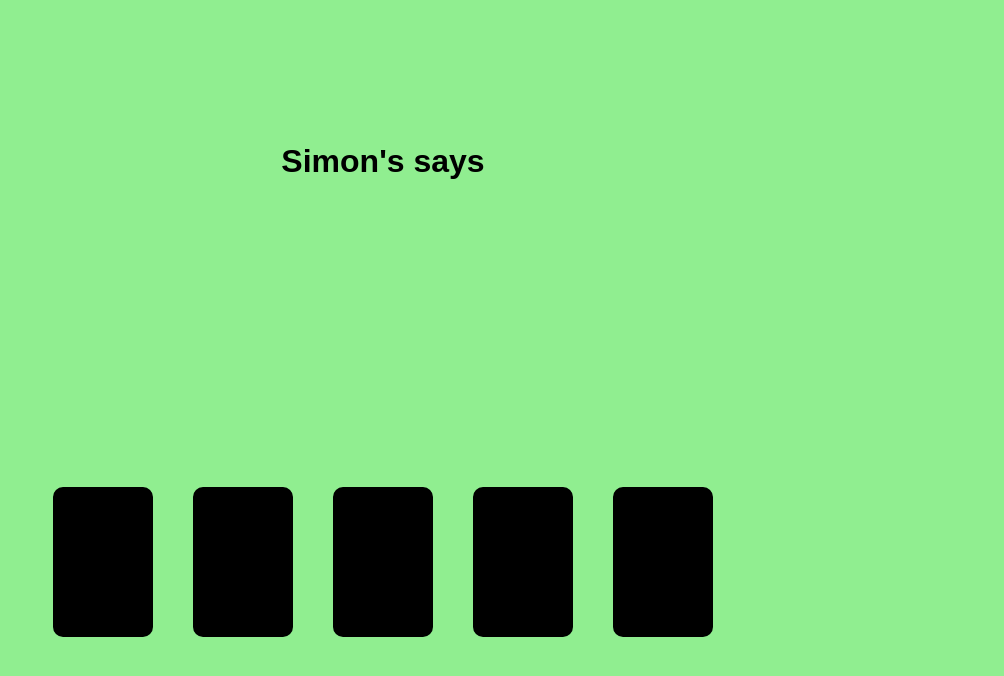
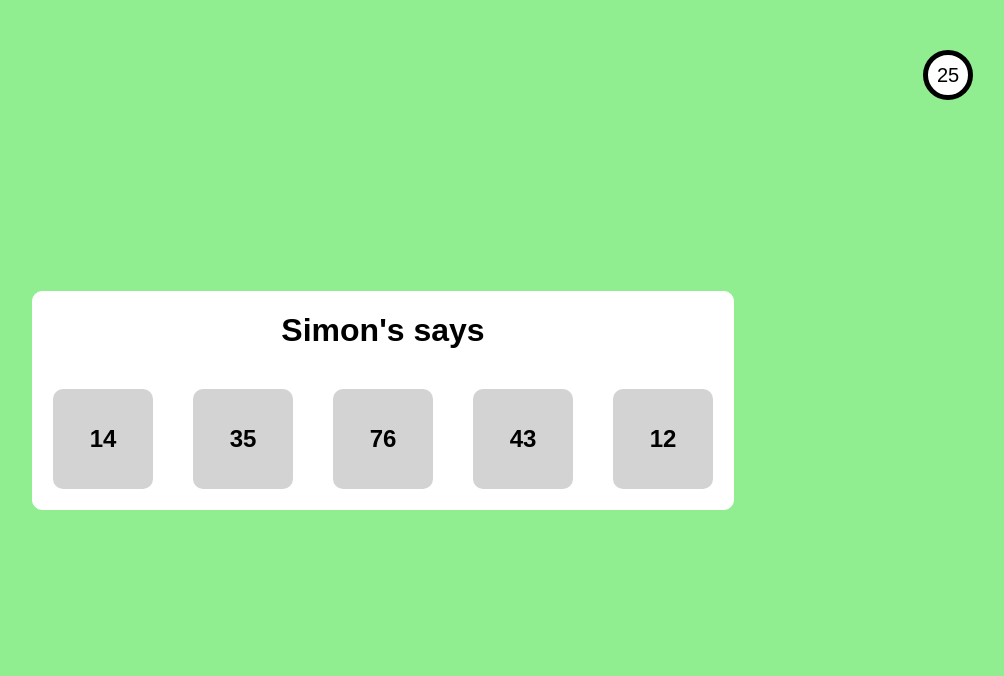
Before and after one commit to guidimarco/js-simon, a plain HTML site: page index.html in a window 1280 px wide. Shown: the whole page, without its empty margins (257-1261 px from the left). Drawn offline with nearby package versions, Linux system fonts and the light colour scheme.

Commit message:
HTML-CSS rifinitura JS pulito codice

```diff
--- a/assets/main.js
+++ b/assets/main.js
@@ -4,7 +4,7 @@ $("document").ready(function() {
     var max = 100; // max value random number
     var totNumbers = 5; // total of rnd-n
     var rndNumbers = []; // array of rnd-n
-    var time = 5; // (sec) after that time cards --> hidden
+    var time = 30; // (sec) after that time cards --> hidden
     var userNumbers = []; // user-numbers
     var userNotRndNumb = []; // user-number not in the rnd-n --> intersection
 
@@ -15,7 +15,7 @@ $("document").ready(function() {
     console.log("Numeri estratti:");
     console.log(rndNumbers);
 
-    // STEP 2 create card (with numbers) in html
+    // STEP 2 create card (with rnd-numbers) in html
     cardCreator(rndNumbers);
 
     // BONUS STEP countdown timer
@@ -46,36 +46,20 @@ $("document").ready(function() {
             // STEP 5 make card visible again
             onOffCard();
 
-            // STEP 6 check user numbers
-            for (var i = 0; i < rndNumbers.length; i++) {
-
-                if (userNumbers.includes(rndNumbers[i])) {
-                    $(".card").eq(i).addClass("found")
-                } else {
-                    $(".card").eq(i).addClass("not-found")
-                }
-
-            }
+            // STEP 6 check user numbers + output
+            checkAndStamp(userNumbers, rndNumbers);
 
             // STEP 7 create user card (there are not in rnd-numbers)
             userNotRndNumb = userNumbers.filter(x => !rndNumbers.includes(x));
 
-            // add card in html
             if (userNotRndNumb.length != 0) {
-                // generate the div container
-                var userCardContainer;
-                userCardContainer = $("<div></div>").addClass("container").appendTo($("main"));
+                // add card in html
+                userCardGenerator(userNotRndNumb);
+            }
 
-                var currentCard;
-                for (var i = 0; i < userNotRndNumb.length; i++) {
-                    currentCard = $("<div>" + userNotRndNumb[i] + "</div>").addClass("card not-found").appendTo(userCardContainer);
-                }
-            }
         }, 1000);
 
-
     }, (time * 1000)); // fine after "time" sec
-
 
 }); // fine codice js
 
@@ -117,12 +101,12 @@ function cardCreator(numbers) {
 }
 // #/2-fold EEEEE CARD CREATOR EEEEE
 
-// #2-fold SSSSS HIDDEN CARD SSSSS
+// #2-fold SSSSS ON-OFF CARD SSSSS
 // hidden card
 function onOffCard() {
     $(".card").toggleClass("hidden");
 }
-// #/2-fold EEEEE HIDDEN CARD EEEEE
+// #/2-fold EEEEE ON-OFF CARD EEEEE
 
 // #2-fold SSSSS ASK A NUMBER SSSSS
 // ask a CORRECT number from min to max INCLUDES
@@ -152,8 +136,40 @@ function askNumbers(min, max, tot) {
 }
 // #/2-fold EEEEE ASK TOT NUMBER EEEEE
 
+// #2-fold SSSSS CHECK AND STAMP SSSSS
+// check user-numbers (array1) and rnd-askNumbers (array2) and stamp in HTML
+function checkAndStamp(array1, array2) {
 
+    for (var i = 0; i < array2.length; i++) {
 
+        if (array1.includes(array2[i])) {
+            // element of array 2 is array 1
+            $(".card").eq(i).addClass("found");
+        } else {
+            // element of array 2 isn't array 1
+            $(".card").eq(i).addClass("not-found");
+        }
 
+    }
+}
+// #/2-fold EEEEE CHECK AND STAMP EEEEE
+
+// #2-fold SSSSS user card generator SSSSS
+// stam in html the user-number that are not in rnd
+function userCardGenerator(array) {
+    // LOCAL VAR ASSIGNMENT
+    var userCardContainer; // new div --> card-container
+    var currentCard; // new card
+
+    // generate the div container
+    userCardContainer = $("<div></div>").addClass("container").appendTo($("main"));
+
+    // push the card card container
+    for (var i = 0; i < array.length; i++) {
+        currentCard = $("<div>" + array[i] + "</div>").addClass("card not-found").appendTo(userCardContainer);
+    }
+
+}
+// #/2-fold EEEEE user card generator EEEEE
 
 // </1-fold> EEEEE ALL FUNCTION EEEEE
--- a/assets/style.css
+++ b/assets/style.css
@@ -11,6 +11,10 @@
 /* <1-fold SSSSS ALL DOC CLASSES SSSSS */
 body {
     font-family: sans-serif;
+}
+
+h1 {
+    margin: 20px;
 }
 
 /* </1-fold> EEEEE ALL DOC CLASSES EEEEE */
@@ -27,25 +31,28 @@ main {
     display: flex;
     flex-direction: column;
     align-items: center;
-    justify-content: space-around;
+    justify-content: center;
     position: relative;
 }
 
 /* #2-fold SSSSS CONTAINER SSSSS */
 .container {
-    display: flex;
-    justify-content: space-around;
+    text-align: center;
+    border: 1px solid white;
+    border-radius: 10px;
+    background-color: white;
+    margin: 20px;
 }
 
 .card {
     width: 100px;
-    height: 150px;
-    background-color: #f2f2f2;
+    height: 100px;
+    background-color: lightgray;
     color: black;
-    border: 10px solid #f2f2f2;
+    border: 10px solid lightgray;
     border-radius: 10px;
     margin: 20px;
-    display: flex;
+    display: inline-flex;
     justify-content: center;
     align-items: center;
     font-size: 24px;
@@ -83,9 +90,10 @@ main {
     display: flex;
     justify-content: center;
     align-items: center;
-    width: 100px;
-    height: 100px;
+    width: 50px;
+    height: 50px;
     background-color: white;
+    border: 5px solid black;
     font-size: 20px;
     border-radius: 50%;
     position: absolute;
--- a/index.html
+++ b/index.html
@@ -18,13 +18,14 @@
     <body>
         <header></header>
         <main>
-            <h1>Simon's says</h1>
 
             <!-- countdown timer -->
             <div class="timer"></div>
 
             <!-- rnd generated card -->
-            <div class="container"></div>
+            <div class="container">
+                <h1>Simon's says</h1>
+            </div>
 
         </main>
         <footer></footer>
```
